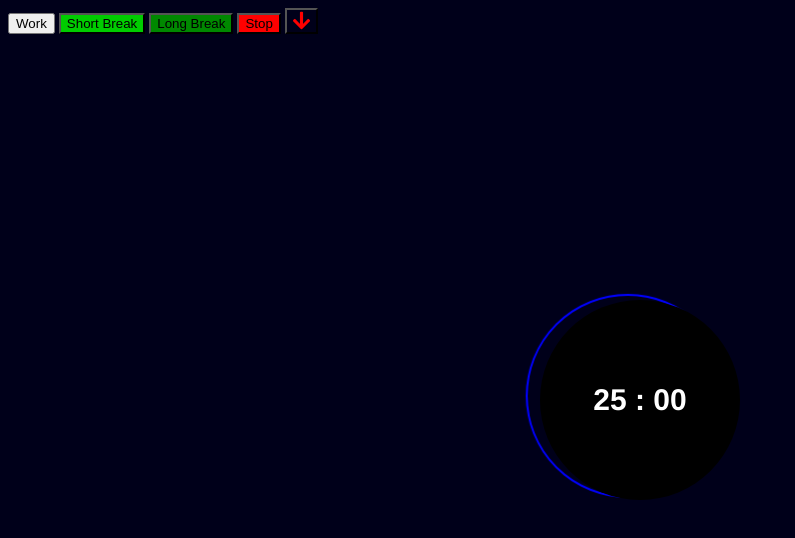
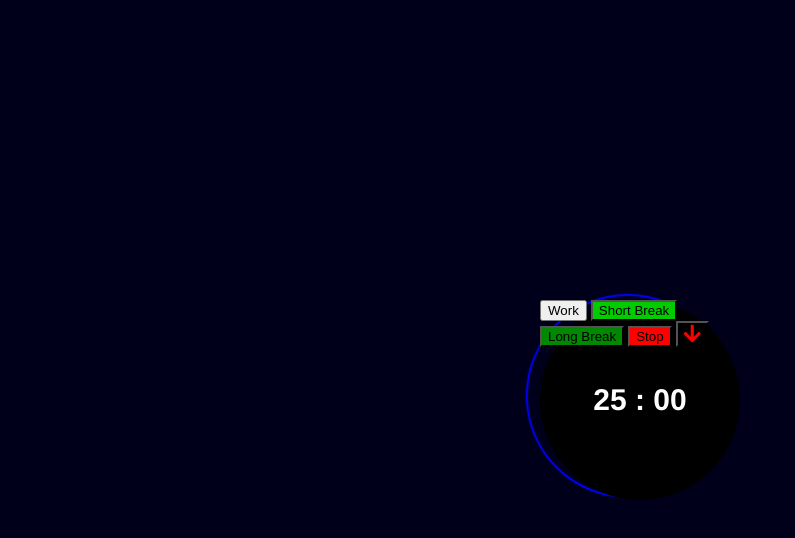
Before and after one commit to pratik2709/Pomodoro, a plain HTML site: page index.html in a window 1280 px wide. Shown: the whole page, without its empty margins (0-795 px from the left). Drawn offline with Linux system fonts and the light colour scheme.

Commit message:
work in progress

```diff
--- a/index.html
+++ b/index.html
@@ -4,8 +4,9 @@
 <head>
     <meta charset="UTF-8">
     <title>A Pen by Pratik</title>
-    <link rel="stylesheet" href="https://use.fontawesome.com/releases/v5.2.0/css/all.css" integrity="sha384-hWVjflwFxL6sNzntih27bfxkr27PmbbK/iSvJ+a4+0owXq79v+lsFkW54bOGbiDQ" crossorigin="anonymous">
-     <link rel="stylesheet" href="css/style.css">
+    <link rel="stylesheet" href="https://use.fontawesome.com/releases/v5.2.0/css/all.css"
+          integrity="sha384-hWVjflwFxL6sNzntih27bfxkr27PmbbK/iSvJ+a4+0owXq79v+lsFkW54bOGbiDQ" crossorigin="anonymous">
+    <link rel="stylesheet" href="css/style.css">
     <link rel="stylesheet" href="css/circle.css">
     <script src="timer.js"></script>
 
@@ -21,15 +22,16 @@
             <span id="colon">:</span>
             <span id="seconds">00</span>
         </div>
+        <div id="buttons" style="position:absolute;">
+            <button id="work">Work</button>
+            <button id="shortBreak">Short Break</button>
+            <button id="longBreak">Long Break</button>
+            <button id="stop">Stop</button>
+            <button id="distracted"><i class="fas fa-arrow-down" style="font-size:20px;color:red;"></i></button>
+        </div>
     </div>
     <div class="circle1 rotating centered"></div>
-<div id="buttons">
-    <button id="work">Work</button>
-    <button id="shortBreak">Short Break</button>
-    <button id="longBreak">Long Break</button>
-    <button id="stop">Stop</button>
-    <button id="distracted"><i class="fas fa-arrow-down" style="font-size:20px;color:red;"></i></button>
-</div>
+
 </div>
 
 
```
